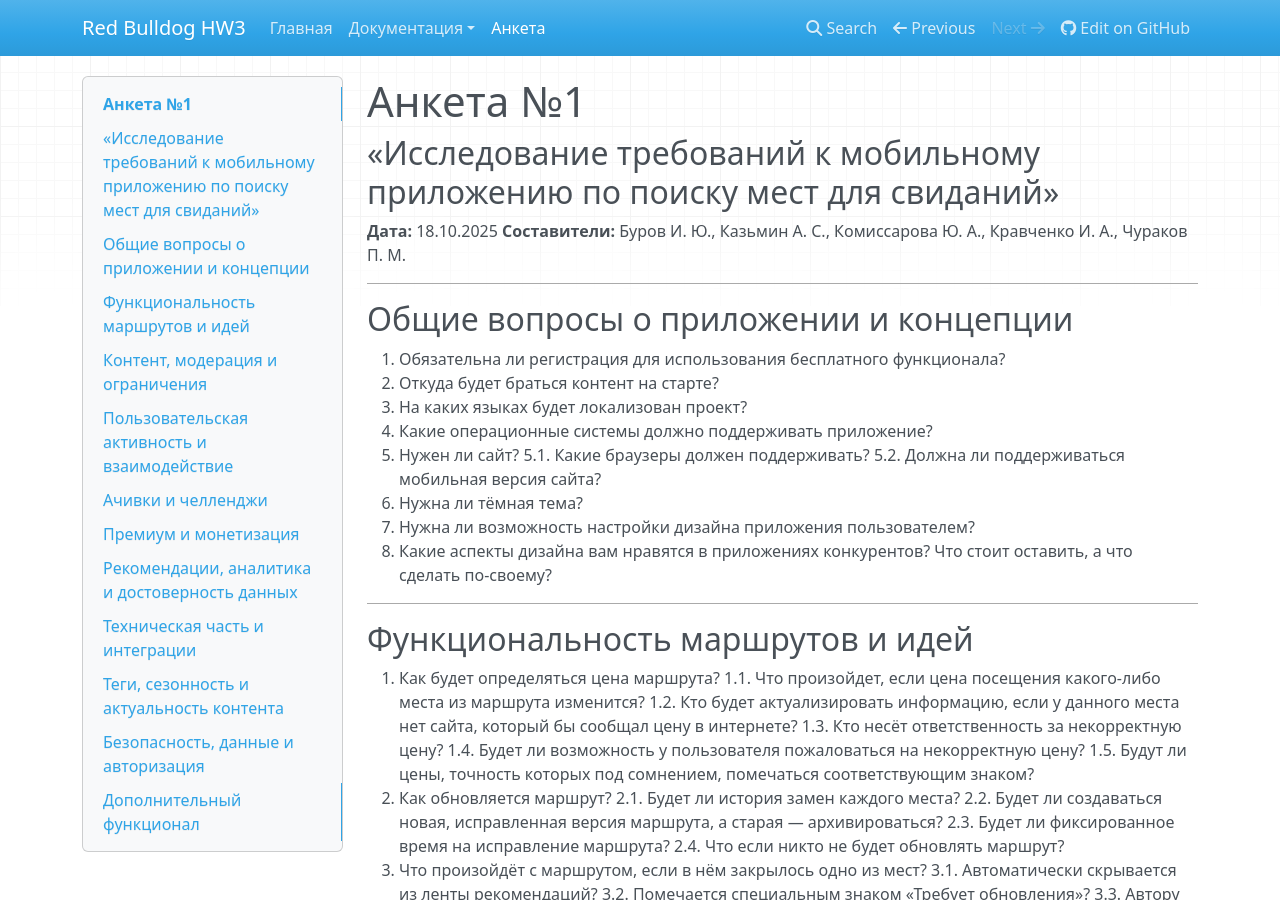
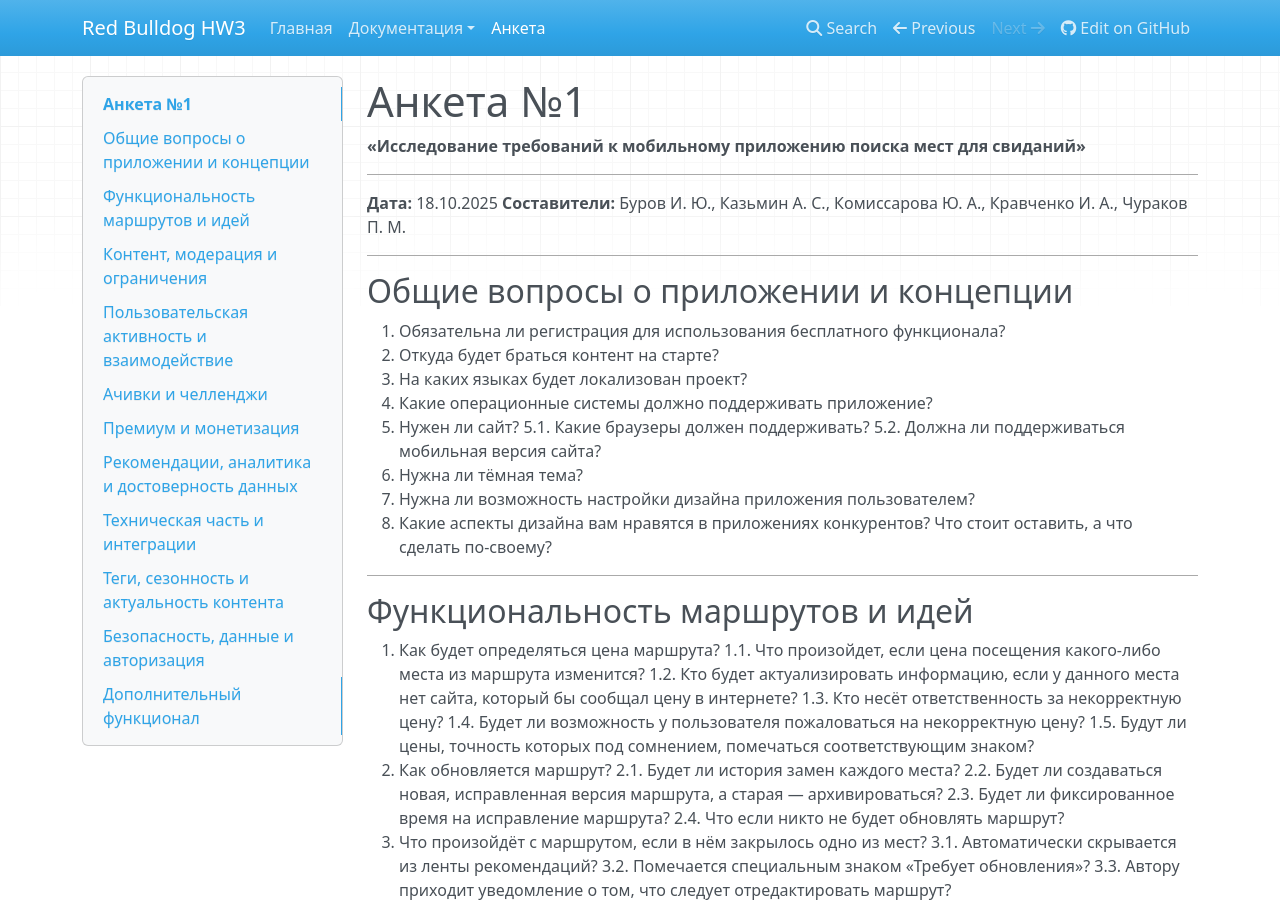
Before and after one commit to exectly7/hw3-groudyna, an MkDocs documentation site: the page built from files/content/questionnaire.md, in a window 1280 px wide and 900 px high. Built offline with MkDocs 1.6.1, drawn with Linux system fonts in a browser that asks for light colours; nearby versions of some CDN libraries.

Commit message:
new: header for questionaire.md

```diff
--- a/files/content/questionnaire.md
+++ b/files/content/questionnaire.md
@@ -1,6 +1,8 @@
 # Анкета №1
 
-## «Исследование требований к мобильному приложению по поиску мест для свиданий»
+**«Исследование требований к мобильному приложению поиска мест для свиданий»**
+
+---
 
 **Дата:** 18.10.2025
 **Составители:**
```
